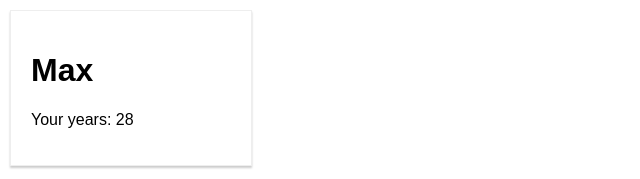
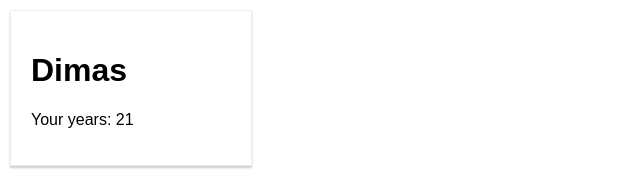
Before and after one commit to 13LD/react-redux-udemy, a React (Create React App) app in the folder intro/: page / in a window 1280 px wide. Shown: the top 179 px of the page, without its empty margins (0-640 px from the left). Built offline with nearby package versions, Linux system fonts and the light colour scheme.

Commit message:
props added

```diff
--- a/intro/src/App.js
+++ b/intro/src/App.js
@@ -7,8 +7,8 @@ class App extends Component {
 
     return (
       <div className="person">
-        <h1>Max</h1>
-        <p>Your years: 28</p>
+        <h1>{this.props.name}</h1>
+        <p>Your years: {this.props.year}</p>
       </div>
     );
   }
--- a/intro/src/index.js
+++ b/intro/src/index.js
@@ -5,5 +5,5 @@ import App from './App';
 import registerServiceWorker from './registerServiceWorker';
 
 
-ReactDOM.render(<App name="max" />, document.getElementById('p1'));
+ReactDOM.render(<App name="Dimas" year="21" />, document.getElementById('p1'));
 registerServiceWorker();
```
Also changed, not shown: 2 other files (tests, documents, lock files or other folders).
